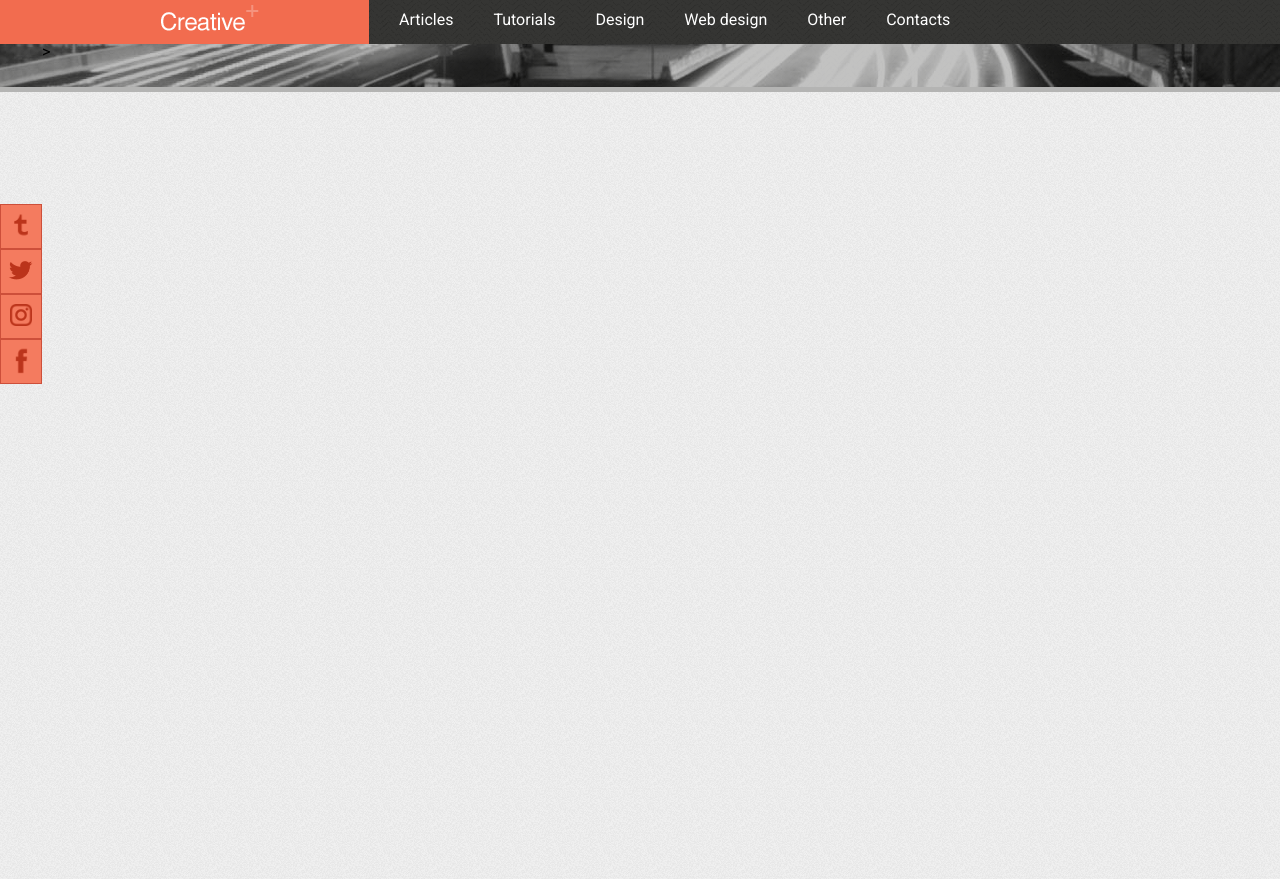
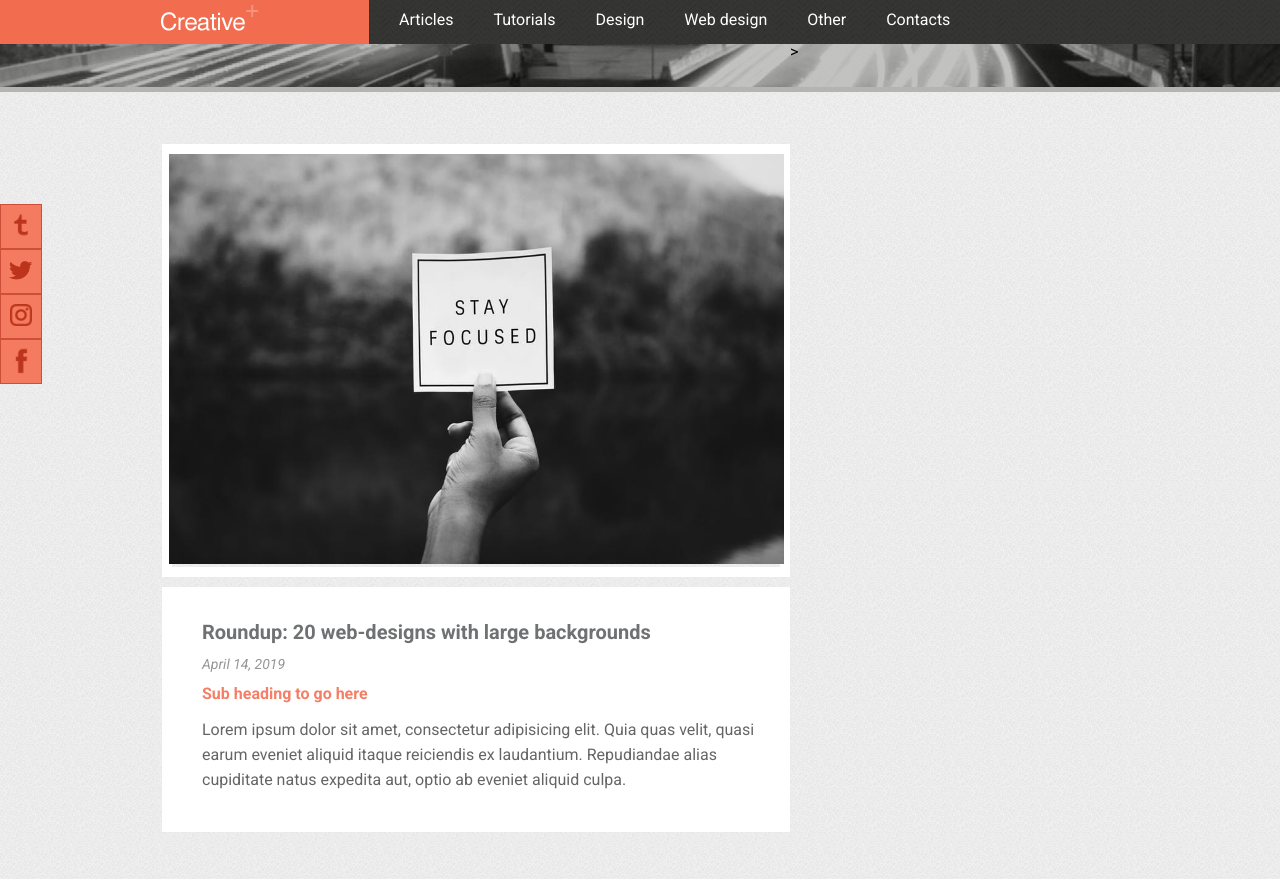
Before and after one commit to olesiame/blog-project.io, a plain HTML site: page index.html in a window 1280 px wide. Shown: the top 879 px of the page. Drawn offline with Linux system fonts and the light colour scheme.

Commit message:
Content div is almost done

```diff
--- a/index.html
+++ b/index.html
@@ -42,7 +42,41 @@
 					<a href=""><img src='images/facebook.png' width="28px" alt="facebook" name="facebook"></a>
 				</div>
 			</div>
-			<div class="content"></div>
+			<div class="content">
+				<div class="news">
+					<div class="image">
+						<a href=""><img src="images/article1.jpeg" width="615px"></a>
+					</div>
+					<div class="text">
+						<h2><a href="">Roundup: 20 web-designs with large backgrounds</a></h2>
+						<h6>April 14, 2019</h6>
+						<h4>Sub heading to go here</h4>
+						<p>Lorem ipsum dolor sit amet, consectetur adipisicing elit. Quia quas velit, quasi earum eveniet aliquid itaque reiciendis ex laudantium. Repudiandae alias cupiditate natus expedita aut, optio ab eveniet aliquid culpa.</p>
+					</div>
+				</div>
+				<div class="news">
+					<div class="image">
+						<a href=""><img src="images/article2.jpeg" width="615px"></a>
+					</div>
+					<div class="text">
+						<h2><a href="">Another header</a></h2>
+						<h6>May 21, 2019</h6>
+						<h4>Sub heading to go here</h4>
+						<p>Lorem ipsum dolor sit amet, consectetur adipisicing elit. Quia quas velit, quasi earum eveniet aliquid itaque reiciendis ex laudantium. Repudiandae alias cupiditate natus expedita aut, optio ab eveniet aliquid culpa.</p>
+				</div>
+				</div>
+				<div class="news">
+					<div class="image">
+						<a href=""><img src="images/article3.jpg" width="615px"></a>
+					</div>
+					<div class="text">
+						<h2><a href="">And another header</a></h2>
+						<h6>June 4, 2019</h6>
+						<h4>Sub heading to go here</h4>
+						<p>Lorem ipsum dolor sit amet, consectetur adipisicing elit. Quia quas velit, quasi earum eveniet aliquid itaque reiciendis ex laudantium. Repudiandae alias cupiditate natus expedita aut, optio ab eveniet aliquid culpa.</p>
+				</div>
+				</div>
+			</div>
 			<div class="sidebar"></div>>
 		</div>
 	</main>
--- a/style.css
+++ b/style.css
@@ -6,6 +6,36 @@ body {
 	min-height: 3000px;
 	font-family: 'Roboto', sans-serif;
 	background-image: url('images/back2.png');
+}
+
+h2 {
+	font-size: 20px;
+	color: #6f7172;
+	font-weight: bold;
+	margin: 15px 0px;
+}
+
+h4 {
+	font-weight: 18px;
+	color: #f47f66;
+	font-weight: bold;
+	margin: 15px 0px;
+}
+
+h6 {
+	font-size: 14px;
+	color: #959595;
+	font-style: italic;
+}
+
+p {
+	font-size: 16px;
+	color: #656565;
+	line-height: 25px;
+}
+
+a {
+	text-decoration: none;
 }
 
 /*///////////////////////////////////////////////////////////////HEADER/////////////////////////////////////////////*/
@@ -34,7 +64,6 @@ header {
 .menu a {
 	float: left;
 	color: white;
-	text-decoration: none;
 	height: 44px;
 	padding: 12px 10px 10px 30px;
 }
@@ -70,6 +99,34 @@ header {
 
 .content {
 	float: left;
+	width: 628px;
+	margin: 100px 0px 0px 120px;
+}
+
+.news {
+	margin-bottom: 50px;
+}
+
+.image {
+	border: 10px solid white;
+	display: flex;
+	justify-content: center;
+	align-items: center;
+}
+
+.text {
+	width: 628px;
+	background-color: white;
+	margin-top: 10px;
+	padding: 20px 0px 40px 40px;
+}
+
+main a {
+	color: #6f7172;
+}
+
+main a:hover {
+	color: #8f9495;
 }
 
 .sidebar {
```
Also changed, not shown: images/arrow.png (added), images/article1.jpeg (added), images/article2.jpeg (added), images/article3.jpg (added).
